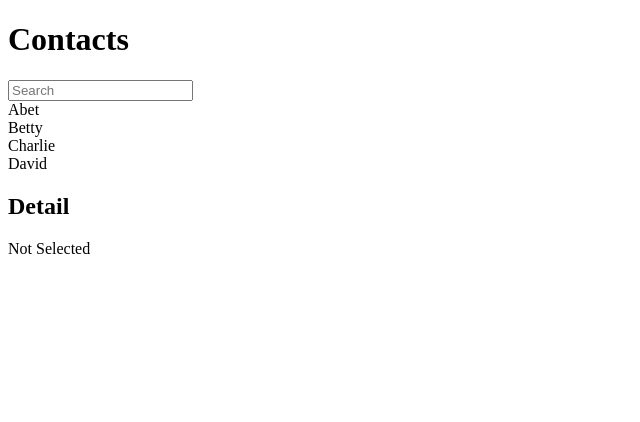
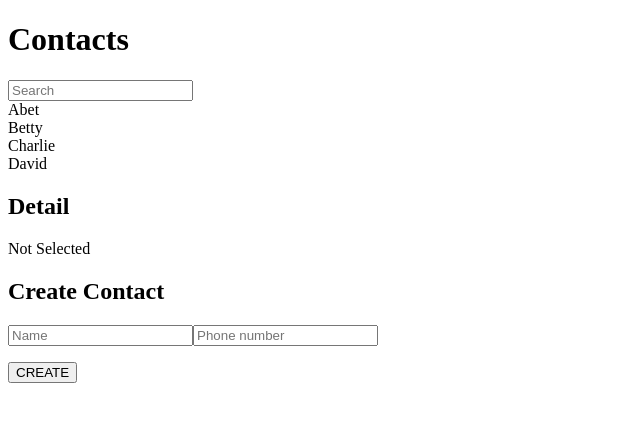
Before and after one commit to conquerex/Adventure_React, a React app: page / in a window 1280 px wide. Shown: the top 422 px of the page, without its empty margins (0-640 px from the left). Built offline with nearby package versions, Linux system fonts and the light colour scheme; the HTML template or start-up script is replaced by a standard one.

Commit message:
Create a contact and use PropTypes from react v15.5 and above

```diff
--- a/package.json
+++ b/package.json
@@ -20,6 +20,7 @@
   "homepage": "https://github.com/conquerex/Adventure_React#readme",
   "dependencies": {
     "babel-preset-stage-0": "^6.24.1",
+    "prop-types": "^15.6.1",
     "react": "^16.3.2",
     "react-addons-update": "^15.6.2",
     "react-dom": "^16.3.2"
--- a/src/components/Contact.js
+++ b/src/components/Contact.js
@@ -2,6 +2,7 @@
 import ContactInfo from './ContactsInfo';
 import ContactDetails from './ContactDetails';
 import update from 'react-addons-update'    // Immutability Helper
+import ContactCreate from './ContactCreate';
 export default class Contact extends Component {
 
     constructor(props) {
@@ -106,6 +107,9 @@
                 <ContactDetails
                     isSelected={this.state.selectKey != -1}
                     contact={this.state.contactData[this.state.selectKey]}/>
+                <p/>
+                <ContactCreate
+                    onCreate={this.handleCreate} />
             </div>
         );
     }
--- /dev/null
+++ b/src/components/ContactCreate.js
@@ -0,0 +1,65 @@
+import React, {Component} from 'react';
+import PropTypes from 'prop-types';
+
+export default class ContactCreate extends Component {
+    constructor(props) {
+        super(props);
+        this.state = {
+            name: '',
+            phone: ''
+        }
+        this.handleChange = this.handleChange.bind(this);
+        this.handleClick = this.handleClick.bind(this);
+    }
+
+    handleChange(e) {
+        let nextState = {};
+        nextState[e.target.name] = e.target.value;
+        this.setState(nextState);
+    }
+
+    handleClick() {
+        const contact = {
+            name: this.state.name,
+            phone: this.state.phone
+        };
+
+        this.props.onCreate(contact);
+
+        this.setState({
+            name: '',
+            phone: ''
+        });
+    }
+
+    render() {
+        return (
+            <div>
+                <h2>Create Contact</h2>
+                <p>
+                    <input
+                        type="text"
+                        name="name"
+                        placeholder="Name"
+                        value={this.state.name}
+                        onChange={this.handleChange} />
+                    <input
+                        type="text"
+                        name="phone"
+                        placeholder="Phone number"
+                        value={this.state.phone}
+                        onChange={this.handleChange} />
+                </p>
+                <button onClick={this.handleClick}>CREATE</button>
+            </div>
+        )
+    }
+}
+
+ContactCreate.propTypes = {
+    onCreate: PropTypes.func
+};
+
+ContactCreate.defaultProps = {
+    onCreate: () => {console.error('onCreate not defined.')}
+};
```
